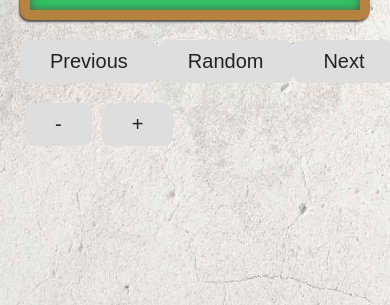
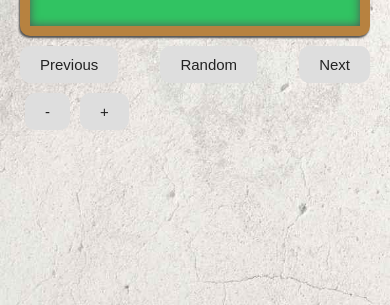
Before and after one commit to sh7vashrestha/RandomQuoteDisplay, a plain HTML site: page index.html in a window 390 px wide. Shown: the part 539-844 px from the top of the page. Drawn offline with Linux system fonts and the light colour scheme.

Commit message:
responsiveness

```diff
--- a/index.html
+++ b/index.html
@@ -3,8 +3,9 @@
   <head>
     <meta charset="UTF-8" />
     <meta name="viewport" content="width=device-width, initial-scale=1.0" />
-    <title>Quote Generator</title>
+    <title>Quotes</title>
     <link rel="stylesheet" href="style.css" />
+    <link rel="icon" href="./assets/icon.png" type="image/icon type">
   </head>
   <body>
     <div class="container">
--- a/script.js
+++ b/script.js
@@ -51,8 +51,8 @@ function displayQuote(category, index) {
     "-" + categoryQuotes[currentQuoteIndex][1];
 }
 
-function show(query){
-  document.querySelector('.textBox').value = query;
+function show(query) {
+  document.querySelector(".textBox").value = query;
   displayQuote(query, 0);
 }
 
@@ -72,6 +72,11 @@ function showRandomQuote() {
 }
 
 function toggleDarkMode() {
+  if (document.title == "Quotes") {
+    document.title = "Quotes-Dark";
+  } else {
+    document.title = "Quotes";
+  }
   document.body.classList.toggle("dark-mode");
   document.documentElement.style.setProperty(
     "--chalkboard-color",
@@ -79,7 +84,9 @@ function toggleDarkMode() {
   );
   document.documentElement.style.setProperty(
     "--theme-color",
-    document.body.classList.contains("dark-mode") ? "#666                                       " : "#e1e1e1"
+    document.body.classList.contains("dark-mode")
+      ? "#666                                       "
+      : "#e1e1e1"
   );
   document.documentElement.style.setProperty(
     "--text-color",
@@ -117,7 +124,7 @@ function increaseFontSize() {
 
 dropdown.onclick = function () {
   dropdown.classList.toggle("active");
-}
+};
 prevBtn.addEventListener("click", showPreviousQuote);
 nextBtn.addEventListener("click", showNextQuote);
 randomBtn.addEventListener("click", showRandomQuote);
--- a/style.css
+++ b/style.css
@@ -38,7 +38,6 @@ body {
   display: flex;
   justify-content: space-between;
   align-items: center;
-
 }
 /* For Dark mode checkbox */
 .themecheckbox {
@@ -161,8 +160,7 @@ input[type="checkbox"]:checked + .themecheckbox svg.moon {
   justify-content: space-between;
   align-items: center;
 }
-
-button {
+button{
   margin: 20px 0px;
   padding: 10px 30px;
   font-size: 20px;
@@ -173,30 +171,44 @@ button {
   color: var(--text-color);
   background-color: var(--theme-color);
   transition: background-color 0.3s, scale 0.3s;
+}
 
+@media screen and (max-width: 768px) {
+  button {
+    margin: 10px 0px;
+    padding: 10px 20px;
+    font-size: 15px;
+    font-weight: 500;
+    cursor: pointer;
+    border: none;
+    border-radius: 10px;
+    color: var(--text-color);
+    background-color: var(--theme-color);
+    transition: background-color 0.3s, scale 0.3s;
+  }
 }
+
+
 
 button:hover {
   background-color: var(--chalkboard-color);
   scale: 110%;
 }
 
-
 .dropdown {
   position: relative;
-  margin-top:20px;
+  margin-top: 20px;
   width: 300px;
   height: 50px;
 }
 
-.dropdown.textBox{
+.dropdown.textBox {
   color: var(--text-color);
   fill: var(--text-color);
   background-color: var(--theme-color);
 }
 
-
-.dropdown::before{
+.dropdown::before {
   content: "";
   position: absolute;
   width: 8px;
@@ -210,12 +222,12 @@ button:hover {
   transform: rotate(-45deg);
 }
 
-.dropdown.active .option{
+.dropdown.active .option {
   display: block;
   fill: var(--text-color);
 }
 
-.dropdown input{
+.dropdown input {
   position: absolute;
   top: 0;
   left: 0;
@@ -228,10 +240,9 @@ button:hover {
   border-radius: 10px;
   padding: 10px 20px;
   box-shadow: 0px 5px 20px rgb(0, 0, 0, 0.2);
-
 }
 
-.dropdown .option{
+.dropdown .option {
   position: absolute;
   top: 50px;
   width: 100%;
@@ -242,14 +253,14 @@ button:hover {
   display: none;
 }
 
-.dropdown .option div{
+.dropdown .option div {
   color: var(--text-color);
   padding: 10px 20px;
   cursor: pointer;
   transition: background-color 0.3s;
 }
 
-.dropdown .option div:hover{
+.dropdown .option div:hover {
   background-color: var(--chalkboard-color);
 }
 
```
Also changed, not shown: assets/icon.png (added), 3 other files.
